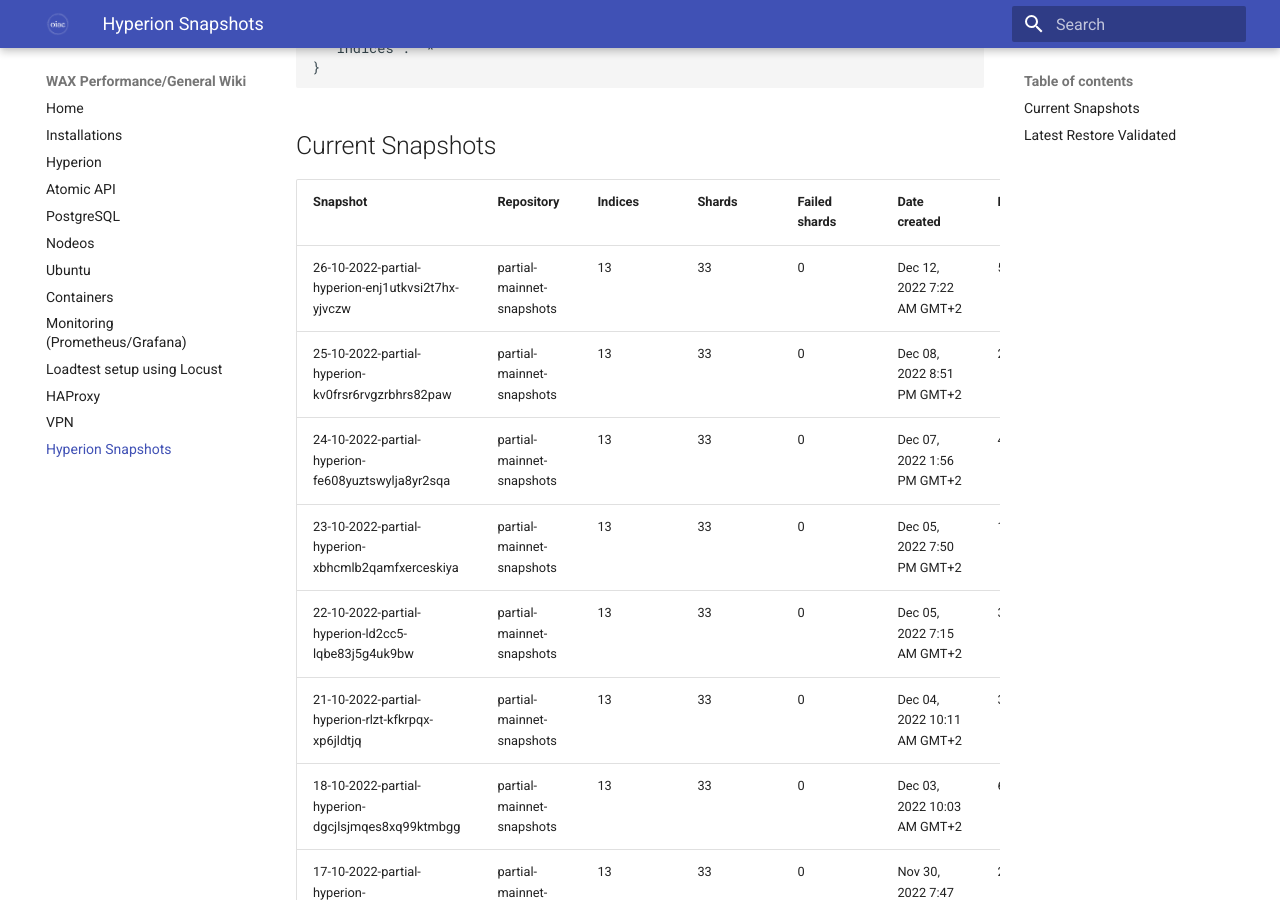
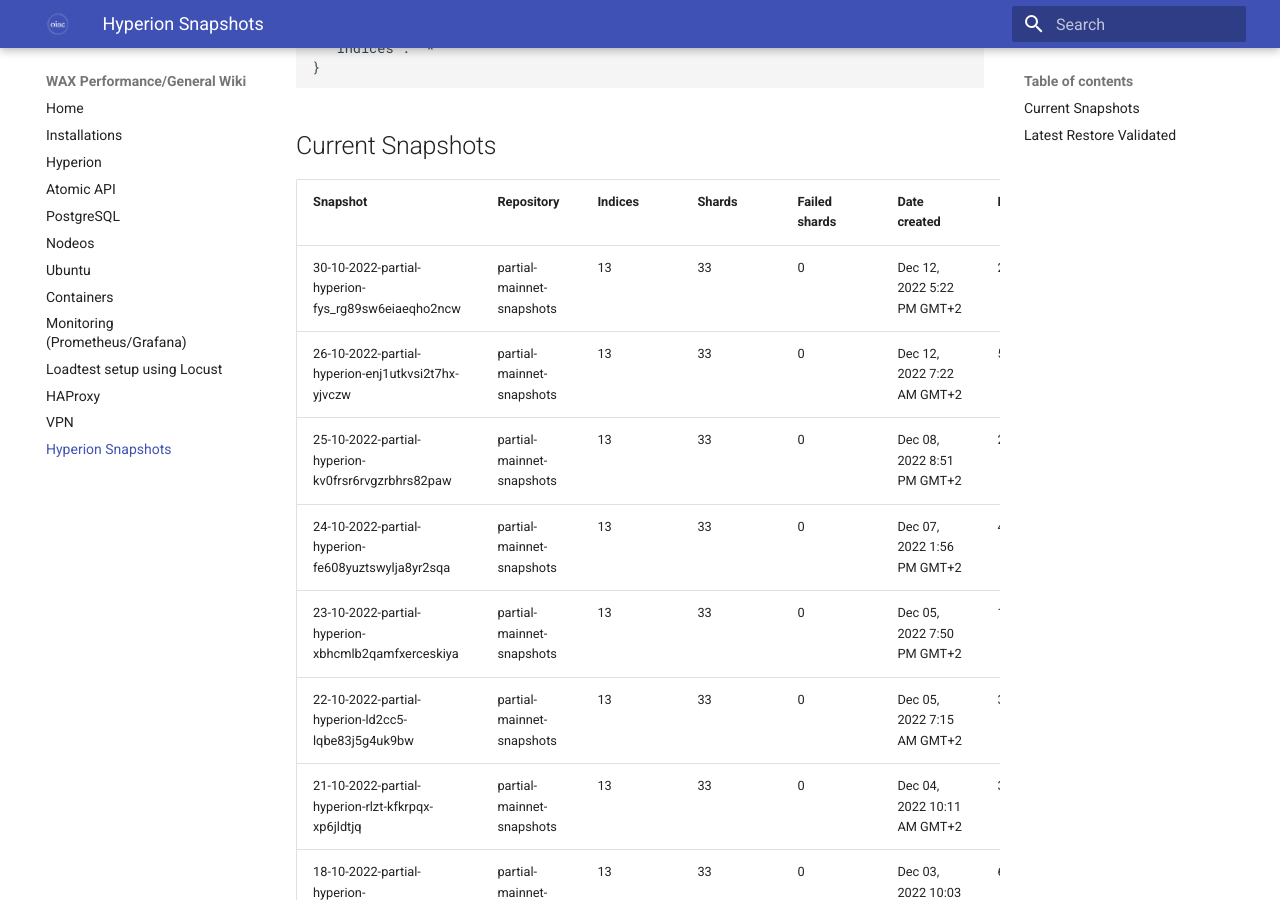
Before and after one commit to oneinacillian/wiki, an MkDocs documentation site: the page built from docs/snapshots.md, in a window 1280 px wide and 900 px high, scrolled down 2022 px. Built offline with MkDocs 1.6.1 and Material for MkDocs 9.7.7, drawn with Linux system fonts in a browser that asks for light colours.

Commit message:
Added snapshot for 30/10

```diff
--- a/docs/snapshots.md
+++ b/docs/snapshots.md
@@ -60,6 +60,7 @@
 
 | Snapshot                                           | Repository                | Indices | Shards | Failed shards | Date created                | Duration |
 |----------------------------------------------------|---------------------------|---------|--------|---------------|-----------------------------|----------|
+| 30-10-2022-partial-hyperion-fys_rg89sw6eiaeqho2ncw | partial-mainnet-snapshots | 13      | 33     | 0             | Dec 12, 2022 5:22 PM GMT+2  | 22s      |
 | 26-10-2022-partial-hyperion-enj1utkvsi2t7hx-yjvczw | partial-mainnet-snapshots | 13      | 33     | 0             | Dec 12, 2022 7:22 AM GMT+2  | 59s      |
 | 25-10-2022-partial-hyperion-kv0frsr6rvgzrbhrs82paw | partial-mainnet-snapshots | 13      | 33     | 0             | Dec 08, 2022 8:51 PM GMT+2  | 26s      |
 | 24-10-2022-partial-hyperion-fe608yuztswylja8yr2sqa | partial-mainnet-snapshots | 13      | 33     | 0             | Dec 07, 2022 1:56 PM GMT+2  | 41s      |
```
